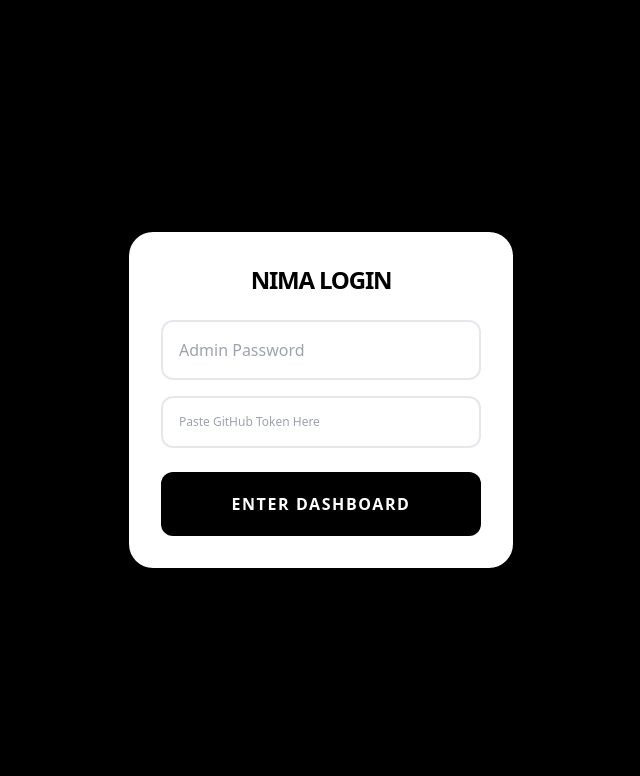
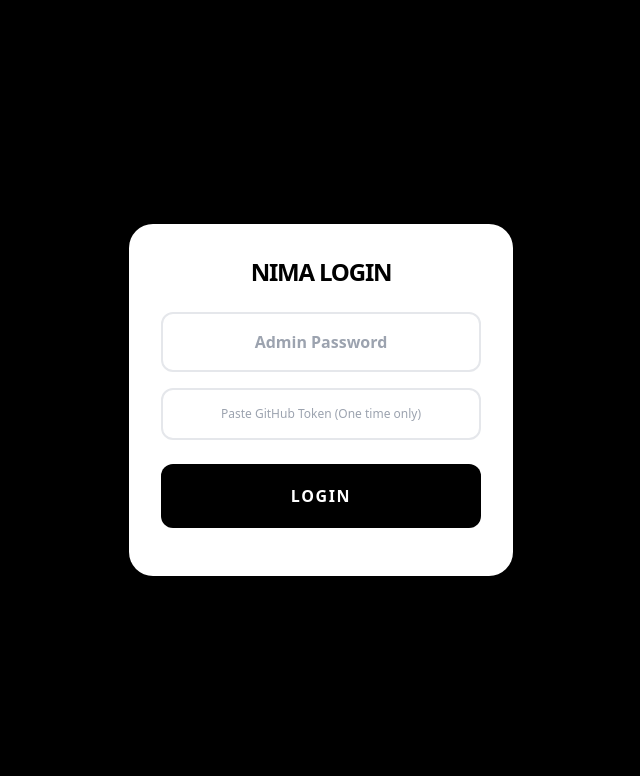
Before and after one commit to nimahandicraft26/nimahandicraft, a plain HTML site: page admin.html in a window 1280 px wide. Shown: the top 776 px of the page, without its empty margins (319-959 px from the left). Drawn offline with nearby package versions, Linux system fonts and the light colour scheme.

Commit message:
Update admin.html

```diff
--- a/admin.html
+++ b/admin.html
@@ -3,7 +3,7 @@
 <head>
     <meta charset="UTF-8">
     <meta name="viewport" content="width=device-width, initial-scale=1.0">
-    <title>Nima Master Cloud Admin</title>
+    <title>Nima Cloud Admin | Smart Login</title>
     <script src="https://cdn.tailwindcss.com"></script>
 </head>
 <body class="bg-gray-100 min-h-screen pb-20">
@@ -11,66 +11,87 @@
     <div id="lock" class="fixed inset-0 bg-black z-[500] flex items-center justify-center p-6">
         <div class="bg-white p-8 rounded-3xl w-full max-w-sm shadow-2xl">
             <h2 class="font-black text-center uppercase mb-6 text-2xl tracking-tighter">Nima Login</h2>
-            <input type="password" id="admin-pass" placeholder="Admin Password" class="w-full border-2 p-4 rounded-xl mb-4 outline-none focus:border-red-500">
-            <input type="password" id="gh-token" placeholder="Paste GitHub Token Here" class="w-full border-2 p-4 rounded-xl mb-6 outline-none focus:border-red-500 text-xs">
-            <button onclick="login()" class="w-full bg-black text-white py-5 rounded-xl font-black uppercase tracking-widest active:scale-95 transition">Enter Dashboard</button>
+            <input type="password" id="admin-pass" placeholder="Admin Password" class="w-full border-2 p-4 rounded-xl mb-4 outline-none focus:border-red-500 text-center font-bold">
+
+            <div id="token-box">
+                <input type="password" id="gh-token" placeholder="Paste GitHub Token (One time only)" class="w-full border-2 p-4 rounded-xl mb-6 outline-none focus:border-red-500 text-xs text-center">
+            </div>
+
+            <button onclick="login()" class="w-full bg-black text-white py-5 rounded-xl font-black uppercase tracking-widest active:scale-95 transition">Login</button>
+            <p id="status-msg" class="text-[10px] text-gray-400 mt-4 text-center italic"></p>
         </div>
     </div>
 
-    <div class="max-w-2xl mx-auto pt-10 px-4">
+    <div id="dashboard" class="max-w-2xl mx-auto pt-10 px-4 hidden">
         <div class="bg-white p-8 rounded-[40px] shadow-xl space-y-10">
 
+            <div class="flex justify-between items-center border-b pb-4">
+                <h2 class="font-black uppercase text-xl">Dashboard</h2>
+                <button onclick="logout()" class="text-[10px] bg-gray-100 px-3 py-1 rounded-full font-bold text-gray-500 hover:bg-red-50 hover:text-red-500">Logout & Clear Token</button>
+            </div>
+
             <section class="space-y-4">
-                <h3 class="font-black text-red-500 uppercase text-xs border-b pb-2">1. Shop Identity & Style</h3>
+                <h3 class="font-black text-red-500 uppercase text-xs">1. Shop Identity & Style</h3>
                 <input type="text" id="s-name" placeholder="New Shop Name" class="w-full border-2 p-4 rounded-2xl outline-none">
-
                 <div class="flex gap-4">
                     <input type="text" id="s-color" placeholder="Brand Color (#hex)" class="flex-grow border-2 p-4 rounded-2xl outline-none">
                     <input type="color" id="color-picker" oninput="document.getElementById('s-color').value=this.value" class="h-14 w-14 rounded-2xl cursor-pointer border-none">
                 </div>
-
                 <div class="grid grid-cols-2 gap-4">
-                    <div>
-                        <label class="text-[9px] font-bold text-gray-400 uppercase ml-2">Logo Filename</label>
-                        <input type="text" id="s-logo" placeholder="logo.jpg" class="w-full border-2 p-4 rounded-2xl outline-none">
-                    </div>
-                    <div>
-                        <label class="text-[9px] font-bold text-gray-400 uppercase ml-2">Cover Filename</label>
-                        <input type="text" id="s-cover" placeholder="cover.jpg" class="w-full border-2 p-4 rounded-2xl outline-none">
-                    </div>
+                    <input type="text" id="s-logo" placeholder="Logo filename" class="border-2 p-4 rounded-2xl">
+                    <input type="text" id="s-cover" placeholder="Cover filename" class="border-2 p-4 rounded-2xl">
                 </div>
-
                 <button onclick="saveSettings()" id="btn-s" class="w-full bg-black text-white py-5 rounded-2xl font-black uppercase tracking-widest shadow-lg active:scale-95 transition">Update Website Now</button>
             </section>
 
             <hr class="border-gray-100">
 
             <section class="space-y-4">
-                <h3 class="font-black text-red-500 uppercase text-xs border-b pb-2">2. Add New Product</h3>
-                <input type="text" id="p-title" placeholder="Product Title (e.g. Silk Bag)" class="w-full border-2 p-4 rounded-2xl outline-none">
-                <input type="text" id="p-price" placeholder="Price (e.g. 150 AED)" class="w-full border-2 p-4 rounded-2xl outline-none">
-                <input type="text" id="p-img" placeholder="Image Name (e.g. bag5.jpg)" class="w-full border-2 p-4 rounded-2xl outline-none">
-                <textarea id="p-desc" placeholder="Brief Description..." class="w-full border-2 p-4 rounded-2xl outline-none h-24"></textarea>
-
-                <button onclick="addProduct()" id="btn-p" class="w-full bg-red-600 text-white py-5 rounded-2xl font-black uppercase tracking-widest shadow-lg shadow-red-100 active:scale-95 transition">Upload to Live Store</button>
+                <h3 class="font-black text-red-500 uppercase text-xs">2. Add New Product</h3>
+                <input type="text" id="p-title" placeholder="Product Title" class="w-full border-2 p-4 rounded-2xl">
+                <input type="text" id="p-price" placeholder="Price (e.g. 150 AED)" class="w-full border-2 p-4 rounded-2xl">
+                <input type="text" id="p-img" placeholder="Image Name (e.g. bag5.jpg)" class="w-full border-2 p-4 rounded-2xl">
+                <button onclick="addProduct()" id="btn-p" class="w-full bg-red-600 text-white py-5 rounded-2xl font-black uppercase tracking-widest shadow-lg active:scale-95 transition">Upload to Live Store</button>
             </section>
-
         </div>
     </div>
 
     <script>
         let GITHUB_TOKEN = "";
-        // !!! CHANGE THE LINE BELOW TO YOUR REAL GITHUB INFO !!!
         const REPO = "nimahandicraft26/nimahandicraft";
+
+        // Page Load: Check if token exists in browser memory
+        window.onload = function() {
+            const savedToken = localStorage.getItem('nima_gh_token');
+            if(savedToken) {
+                document.getElementById('token-box').classList.add('hidden');
+                document.getElementById('status-msg').innerText = "Token loaded from memory ✔";
+            }
+        };
 
         function login() {
             const pass = document.getElementById('admin-pass').value;
-            GITHUB_TOKEN = document.getElementById('gh-token').value;
-            if(pass === "nima@2026" && GITHUB_TOKEN.startsWith("ghp_")) {
+            const inputToken = document.getElementById('gh-token').value;
+            const savedToken = localStorage.getItem('nima_gh_token');
+
+            GITHUB_TOKEN = savedToken || inputToken;
+
+            if(pass === "nima@2026" && GITHUB_TOKEN) {
+                // Save token for next time
+                localStorage.setItem('nima_gh_token', GITHUB_TOKEN);
                 document.getElementById('lock').classList.add('hidden');
-            } else { alert("Wrong Password or Invalid Token!"); }
+                document.getElementById('dashboard').classList.remove('hidden');
+            } else {
+                alert("Incorrect Password or Missing Token!");
+            }
         }
 
+        function logout() {
+            localStorage.removeItem('nima_gh_token');
+            location.reload();
+        }
+
+        // --- GitHub API Functions (Same as before) ---
         async function saveToGitHub(path, content, sha = null) {
             const url = `https://api.github.com/repos/${REPO}/contents/${path}`;
             if (!sha) {
@@ -100,7 +121,7 @@
             if(success) {
                 btn.innerText = "Website Updated!";
                 setTimeout(() => btn.innerText = "Update Website Now", 2000);
-            } else { alert("Error saving settings. Check Repo Name and Token."); btn.innerText = "Error!"; }
+            } else { alert("Sync Error!"); btn.innerText = "Error!"; }
         }
 
         async function addProduct() {
@@ -108,14 +129,11 @@
             const title = document.getElementById('p-title').value;
             const price = document.getElementById('p-price').value;
             const img = document.getElementById('p-img').value;
-            const desc = document.getElementById('p-desc').value;
             const fileName = img.split('.')[0] + ".json";
 
-            // 1. Create individual product file
-            const pData = { title, price, image1: "images/"+img, description: desc };
+            const pData = { title, price, image1: "images/"+img, description: "" };
             await saveToGitHub(`content/products/${fileName}`, JSON.stringify(pData, null, 2));
 
-            // 2. Update list.json
             const lRes = await fetch(`https://api.github.com/repos/${REPO}/contents/content/products/list.json`, {
                 headers: { Authorization: `token ${GITHUB_TOKEN}` }
             });
@@ -124,12 +142,10 @@
             list.push({ file: fileName });
 
             const success = await saveToGitHub('content/products/list.json', JSON.stringify(list, null, 2), lData.sha);
-
             if(success) {
                 btn.innerText = "Product is Live!";
-                document.getElementById('p-title').value = "";
                 setTimeout(() => btn.innerText = "Upload to Live Store", 2000);
-            } else { alert("Failed to update list.json"); btn.innerText = "Error!"; }
+            }
         }
     </script>
 </body>
```
